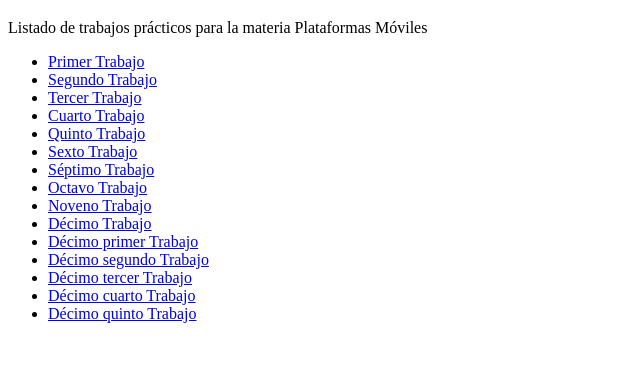
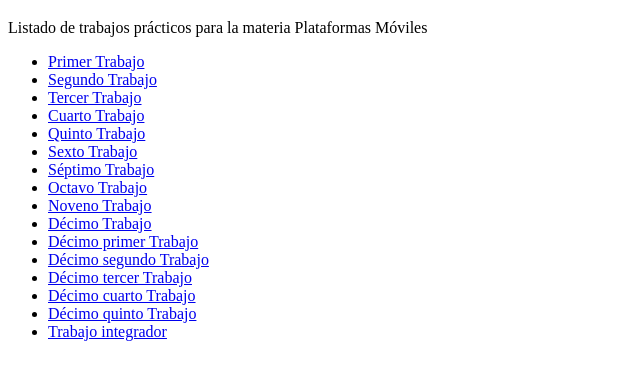
Before and after one commit to M4rk0Zoof/plataformas-moviles-entregas, a plain HTML site: page index.html in a window 1280 px wide. Shown: the part 61-440 px from the top of the page, without its empty margins (0-640 px from the left). Drawn offline with Linux system fonts and the light colour scheme.

Commit message:
Update index.html

```diff
--- a/index.html
+++ b/index.html
@@ -22,6 +22,7 @@
        <li><a href="tp-13/">Décimo tercer Trabajo</a></li>
        <li><a href="tp-14/">Décimo cuarto Trabajo</a></li>
        <li><a href="tp-15/">Décimo quinto Trabajo</a></li>
+       <li><a href="tp-integrador/">Trabajo integrador</a></li>
      </ul>
    </body>
 </html>
```
